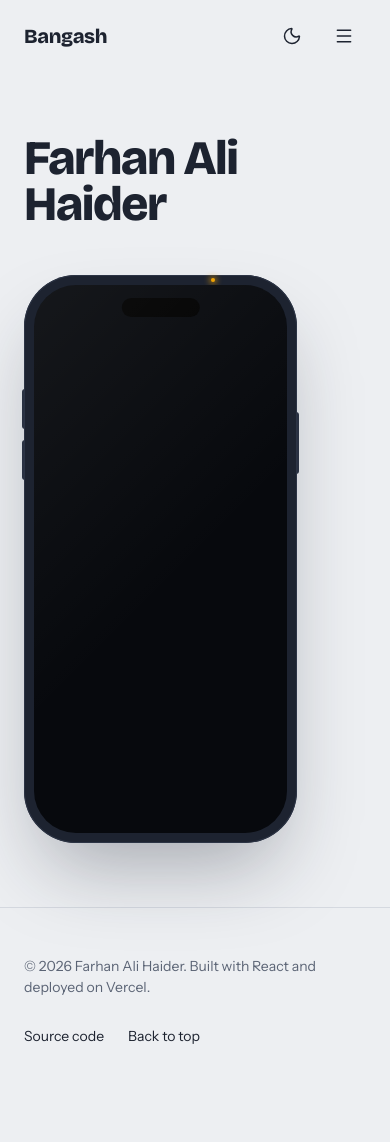
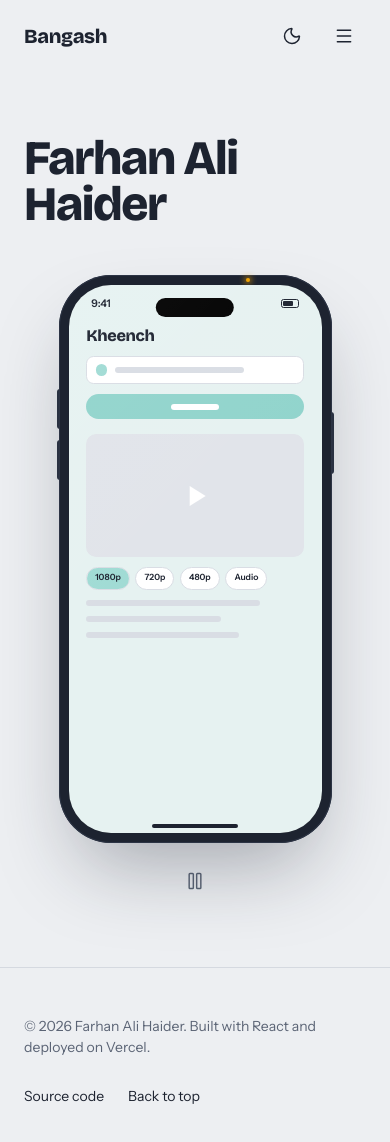
Before and after one commit to bangash40/portfolio, a React (Vite) app: page / in a window 390 px wide. Shown: the top 1142 px of the page. Before the commit the page ends 1106 px from the top, so only its background shows below. Built offline with nearby package versions, Linux system fonts and the light colour scheme.

Commit message:
feat: add screen reel for phone

```diff
--- a/src/App.tsx
+++ b/src/App.tsx
@@ -2,9 +2,12 @@ import { Container } from './components/layout/Container';
 import { Footer } from './components/layout/Footer';
 import { Navbar } from './components/layout/Navbar';
 import { SkipLink } from './components/layout/SkipLink';
-import { PhoneFrame } from './components/phone/PhoneFrame';
+import { ScreenReel } from './components/phone/ScreenReel';
 import { content } from './data/content';
 import { useLenis } from './hooks/useLenis';
+import { reelItemsFromProjects } from './lib/reel';
+
+const heroReel = reelItemsFromProjects(content.projects);
 
 function App() {
   useLenis();
@@ -17,7 +20,7 @@ function App() {
         <section id="top" className="pt-[72px]">
           <Container className="flex flex-col gap-12 py-16 lg:flex-row lg:items-center lg:justify-between">
             <h1 className="text-hero">{content.person.fullName}</h1>
-            <PhoneFrame label="Phone with a blank screen" />
+            <ScreenReel items={heroReel} priority />
           </Container>
         </section>
         <section id="about" />
--- /dev/null
+++ b/src/components/phone/ScreenReel.tsx
@@ -0,0 +1,120 @@
+import { Pause, Play } from 'lucide-react';
+import { useEffect, useState } from 'react';
+import { useReducedMotion } from '../../hooks/useReducedMotion';
+import type { ReelItem } from '../../lib/reel';
+import { PhoneFrame, type PhoneSize, type PhoneState } from './PhoneFrame';
+import { PlaceholderScreen } from './PlaceholderScreen';
+
+const INTERVAL_MS = 3500;
+
+interface ScreenReelProps {
+  items: ReelItem[];
+  size?: PhoneSize;
+  state?: PhoneState;
+  /** Load the first screen eagerly (hero only). */
+  priority?: boolean;
+  className?: string;
+}
+
+function usePageVisible() {
+  const [visible, setVisible] = useState(() => document.visibilityState === 'visible');
+  useEffect(() => {
+    const onChange = () => setVisible(document.visibilityState === 'visible');
+    document.addEventListener('visibilitychange', onChange);
+    return () => document.removeEventListener('visibilitychange', onChange);
+  }, []);
+  return visible;
+}
+
+// Cycles screens inside the phone: crossfade with a 12px upward slide, 600ms, every 3.5s.
+// Pauses on hover, focus, a hidden tab or the pause button; never cycles with reduced motion.
+export function ScreenReel({
+  items,
+  size = 'lg',
+  state = 'on',
+  priority = false,
+  className = '',
+}: ScreenReelProps) {
+  const reducedMotion = useReducedMotion();
+  const pageVisible = usePageVisible();
+  const [index, setIndex] = useState(0);
+  const [previous, setPrevious] = useState<number | null>(null);
+  const [userPaused, setUserPaused] = useState(false);
+  const [hovered, setHovered] = useState(false);
+  const [focused, setFocused] = useState(false);
+
+  const canCycle = items.length > 1 && !reducedMotion;
+  const playing = canCycle && state === 'on' && !userPaused && !hovered && !focused && pageVisible;
+
+  useEffect(() => {
+    if (!playing) return;
+    const timer = window.setTimeout(() => {
+      setPrevious(index);
+      setIndex((index + 1) % items.length);
+    }, INTERVAL_MS);
+    return () => window.clearTimeout(timer);
+  }, [playing, index, items.length]);
+
+  const current = reducedMotion ? 0 : index;
+
+  return (
+    <div
+      className={`flex flex-col items-center gap-4 ${className}`}
+      onMouseEnter={() => setHovered(true)}
+      onMouseLeave={() => setHovered(false)}
+      onFocus={() => setFocused(true)}
+      onBlur={(event) => {
+        if (!event.currentTarget.contains(event.relatedTarget)) setFocused(false);
+      }}
+    >
+      <PhoneFrame size={size} state={state} label={items[current]?.screen.alt ?? ''}>
+        {items.map((item, i) => {
+          const position =
+            i === current
+              ? 'translate-y-0 opacity-100'
+              : i === previous
+                ? 'translate-y-0 opacity-0'
+                : 'translate-y-3 opacity-0';
+          return (
+            <div
+              key={item.key}
+              className={`absolute inset-0 transition-[opacity,transform] duration-600 ease-[cubic-bezier(0.215,0.61,0.355,1)] motion-reduce:translate-y-0 motion-reduce:transition-opacity motion-reduce:duration-100 ${position}`}
+            >
+              <ReelScreen item={item} eager={priority && i === 0} />
+            </div>
+          );
+        })}
+      </PhoneFrame>
+
+      {canCycle && (
+        <button
+          type="button"
+          onClick={() => setUserPaused((paused) => !paused)}
+          aria-label={userPaused ? 'Play app screens' : 'Pause app screens'}
+          className="inline-flex size-11 items-center justify-center rounded-full text-slate transition-colors duration-150 hover:bg-line hover:text-graphite motion-reduce:transition-none"
+        >
+          {userPaused ? (
+            <Play size={20} strokeWidth={1.75} aria-hidden="true" />
+          ) : (
+            <Pause size={20} strokeWidth={1.75} aria-hidden="true" />
+          )}
+        </button>
+      )}
+    </div>
+  );
+}
+
+function ReelScreen({ item, eager }: { item: ReelItem; eager: boolean }) {
+  const { screen } = item;
+  if (screen.kind === 'placeholder') {
+    return <PlaceholderScreen variant={screen.variant} name={item.projectName} tint={item.tint} />;
+  }
+  return (
+    <img
+      src={screen.src}
+      alt=""
+      loading={eager ? 'eager' : 'lazy'}
+      className="absolute inset-0 h-full w-full object-cover"
+    />
+  );
+}
--- /dev/null
+++ b/src/lib/reel.ts
@@ -0,0 +1,20 @@
+import type { Project, Screen } from '../types/content';
+
+// One screen in a ScreenReel, with the project details a placeholder screen needs.
+export interface ReelItem {
+  key: string;
+  screen: Screen;
+  projectName: string;
+  tint: string;
+}
+
+export function reelItemsFromProjects(projects: Project[]): ReelItem[] {
+  return projects.flatMap((project) =>
+    project.screens.map((screen, index) => ({
+      key: `${project.slug}-${index}`,
+      screen,
+      projectName: project.name,
+      tint: project.tint,
+    })),
+  );
+}
```
Also changed, not shown: 1 other file (tests, documents, lock files or other folders).
